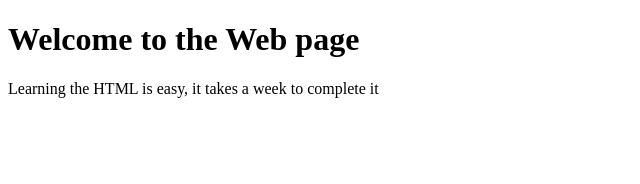
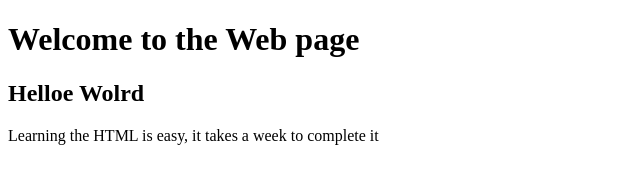
Before and after one commit to AlexMerxer/Learning, a plain HTML site: page index.html in a window 1280 px wide. Shown: the whole page, without its empty margins (0-640 px from the left). Drawn offline with Linux system fonts and the light colour scheme.

Commit message:
Update index.html

```diff
--- a/index.html
+++ b/index.html
@@ -8,6 +8,7 @@
 
 <body>
     <h1>Welcome to the Web page</h1>
+    <h2>Helloe Wolrd</h2>
     <p> Learning the HTML is easy, it takes a week to complete it</p>
     <!--<img src="hacker.png" alt="Image with Hackers Quotations" width="600" height="200"> -->
 
```
